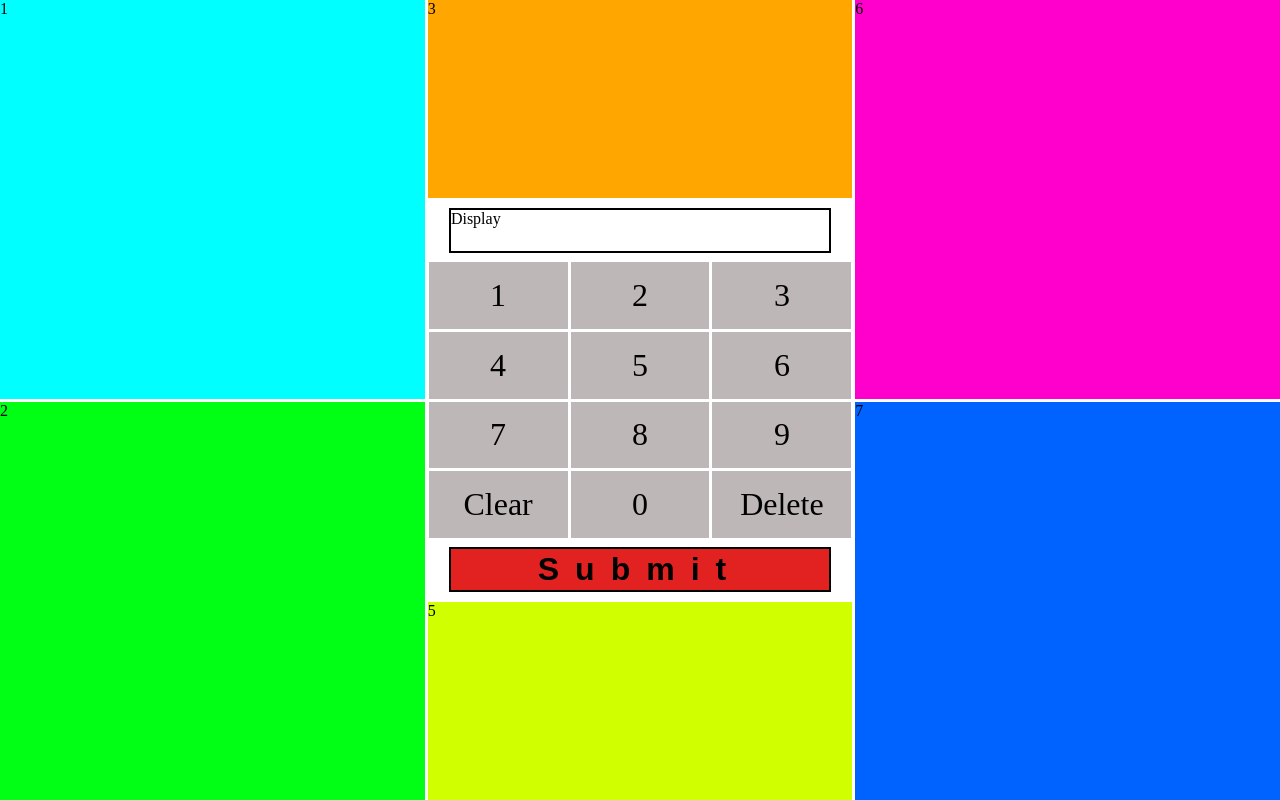
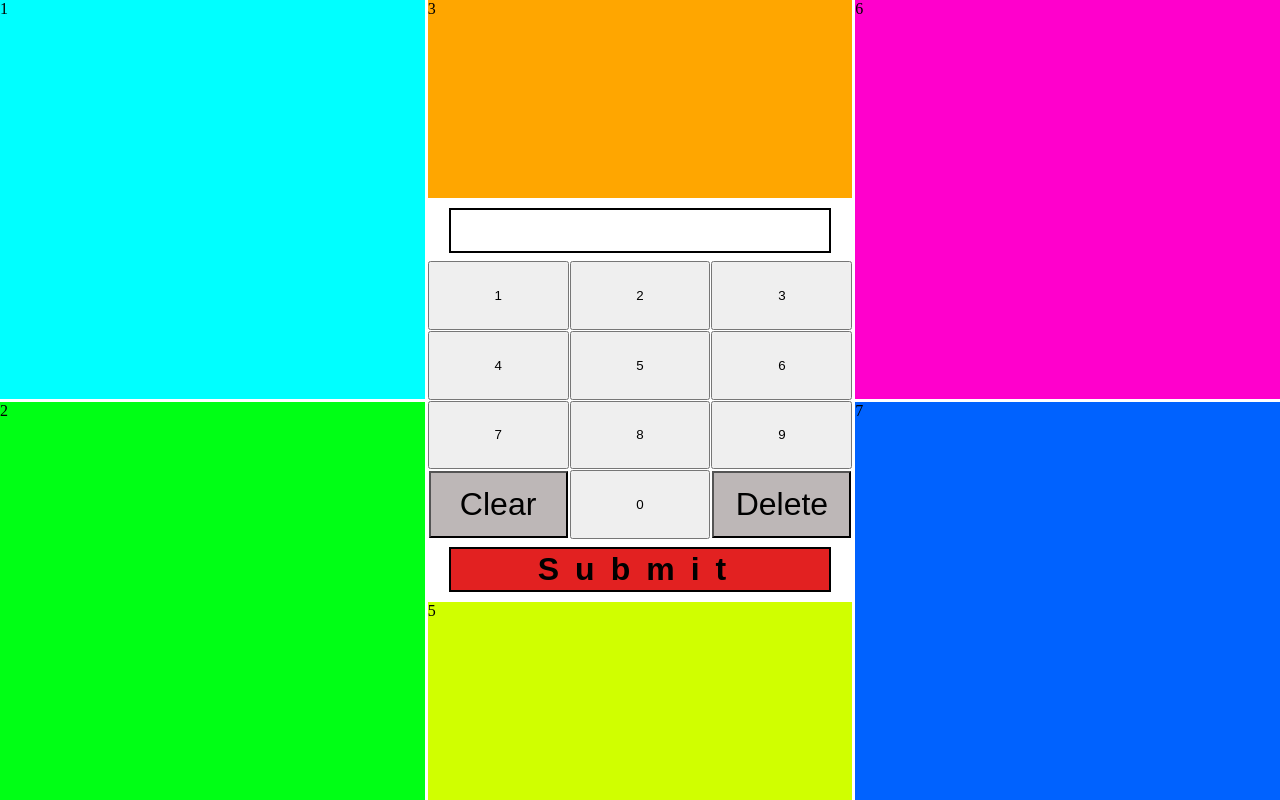
Before and after one commit to UweK17/dartscoreboard, a React (Create React App) app: page / in a window 1280 px wide. Built offline with nearby package versions, Linux system fonts and the light colour scheme.

Commit message:
nummer tippen und alles clear funktioniert

```diff
--- a/src/components/Calculator.js
+++ b/src/components/Calculator.js
@@ -1,25 +1,50 @@
-import React from 'react';
+import React, {useReducer} from 'react';
+import NumberButton from './NumberButton.js';
 import '../styles/calculator.css';
 
+export const ACTIONS = {
+  ADD_NUMBER: 'add-number',
+  CLEAR: 'clear',
+  DELETE_NUMBER: 'delete-number',
+  SUBMIT: 'submit'
+}
+function reducer(state, {type, payload}) {
+  switch(type) {
+    case ACTIONS.ADD_NUMBER:
+      return {
+        ...state,
+        score: `${state.score || ""}${payload.number}`
+      }
+    case ACTIONS.CLEAR:
+      return {}
+  }
+}
+
 const Calculator = () => {
+
+  const [{score}, dispatch] = useReducer(reducer, {});
+
+
+
   return (
     <>
       <div className='display'>
-        Display
+        {score}
       </div>
       <div className="calculatorLayout">
-        <div className="div1"> 1</div>
-        <div className="div2"> 2</div>
-        <div className="div3"> 3</div>
-        <div className="div4"> 4</div>
-        <div className="div5"> 5</div>
-        <div className="div6"> 6</div>
-        <div className="div7"> 7</div>
-        <div className="div8"> 8</div>
-        <div className="div9"> 9</div>
-        <div className="divClear"> Clear</div>
-        <div className="div0"> 0</div>
-        <div className="divDelete"> Delete</div>
+
+        <NumberButton number="1" dispatch={dispatch} />
+        <NumberButton number="2" dispatch={dispatch} />
+        <NumberButton number="3" dispatch={dispatch} />
+        <NumberButton number="4" dispatch={dispatch} />
+        <NumberButton number="5" dispatch={dispatch} />
+        <NumberButton number="6" dispatch={dispatch} />
+        <NumberButton number="7" dispatch={dispatch} />
+        <NumberButton number="8" dispatch={dispatch} />
+        <NumberButton number="9" dispatch={dispatch} />
+        <button className='divDelete'>Delete</button>
+        <NumberButton number="0" dispatch={dispatch} />
+        <button className='divClear' onClick={() => dispatch({ type:ACTIONS.CLEAR})}>Clear</button>
       </div>
       <button className="scoreSubmit">Submit</button>
     </>
--- /dev/null
+++ b/src/components/NumberButton.js
@@ -0,0 +1,5 @@
+import {ACTIONS} from './Calculator.js';
+
+export default function NumberButton({ dispatch, number}) {
+  return <button onClick={() => dispatch({type: ACTIONS.ADD_NUMBER, payload:{number}})}>{number}</button>
+}
```
